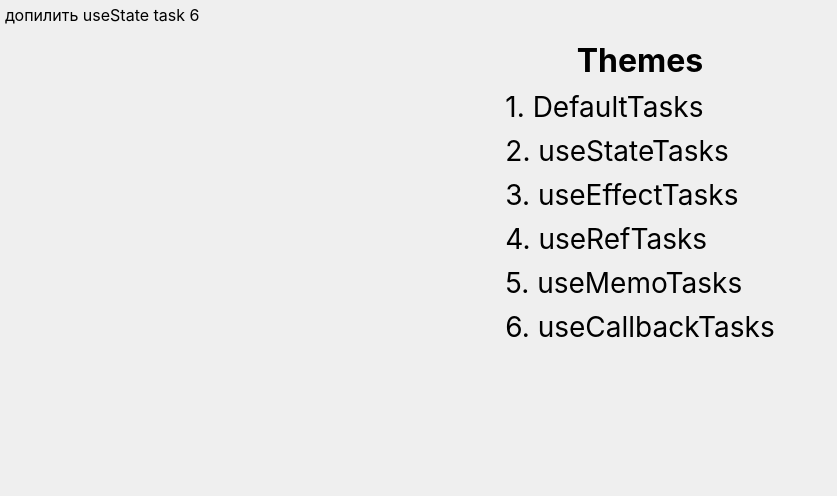
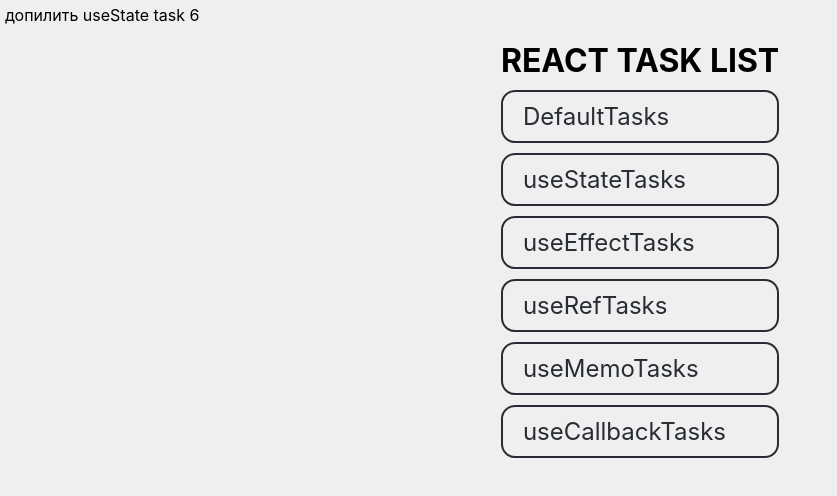
Before and after one commit to truffie/react-tasks, a React (Create React App) app: page / in a window 1280 px wide. Shown: the top 496 px of the page, without its empty margins (0-837 px from the left). Built offline with nearby package versions, Linux system fonts and the light colour scheme.

Commit message:
chore: update header and add link tag

```diff
--- a/src/NavBar.jsx
+++ b/src/NavBar.jsx
@@ -1,5 +1,6 @@
-import { useState } from "react";
-import { themes } from "./pages";
+import { useState } from 'react';
+import { themes } from './pages';
+import { Link } from 'react-router-dom';
 
 export function NavBar({ updateTheme }) {
   const typedThemes = Object.keys(themes).reduce((typedTheme, theme) => {
@@ -27,18 +28,16 @@ export function NavBar({ updateTheme }) {
 
   return (
     <div className="menu">
-      <h1>Themes</h1>
+      <h1>REACT TASK LIST</h1>
       {topics.map((theme, index) => (
         <div
           id={index}
           key={index}
           data-theme={theme.value}
-          onClick={handleSetTopic}
-          className={theme.isActive ? "active" : null}
-        >
-          <p>
-            {index + 1}. {theme.value}
-          </p>
+          onClick={handleSetTopic}>
+          <Link to="/" className={theme.isActive ? 'active' : undefined}>
+            {theme.value}
+          </Link>
         </div>
       ))}
     </div>
```
